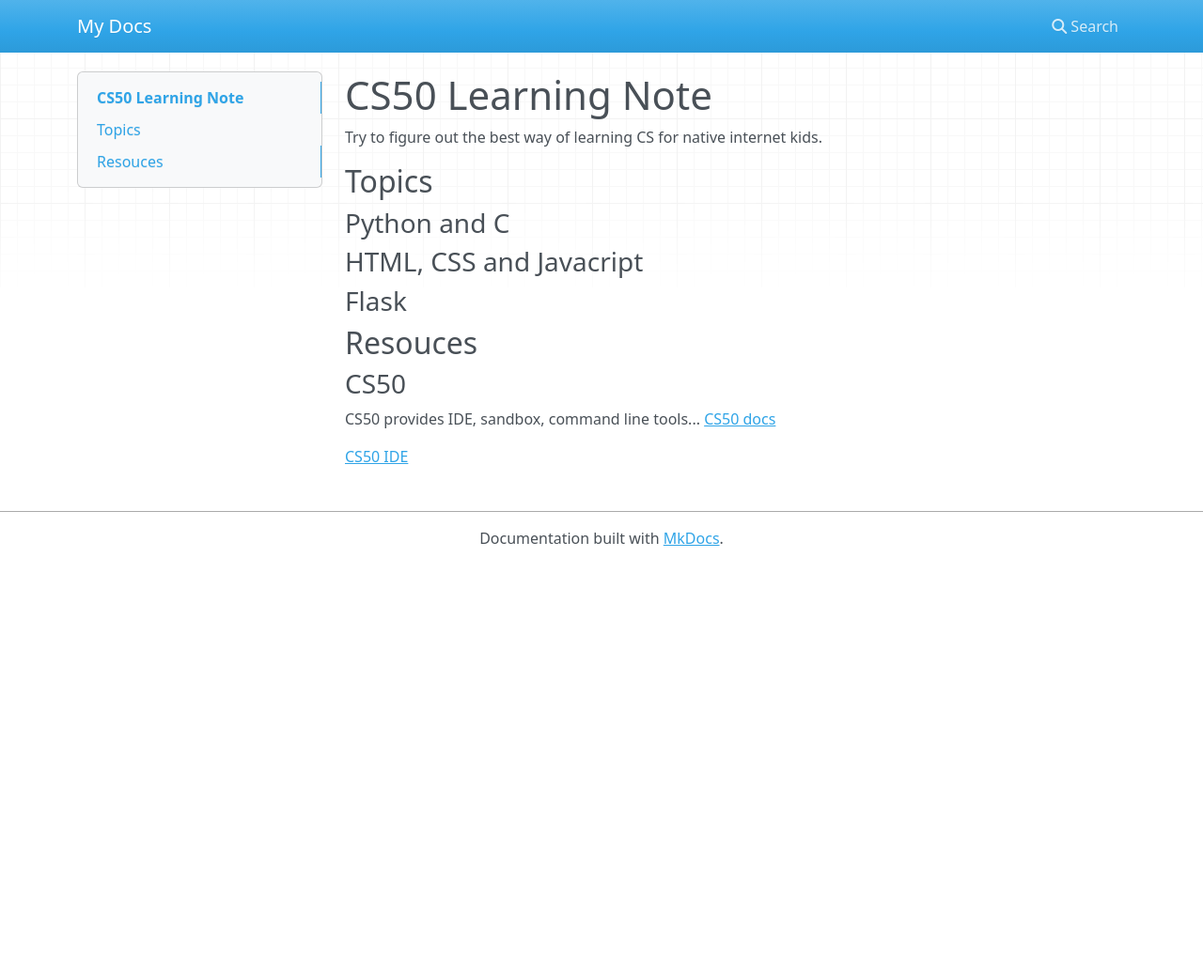
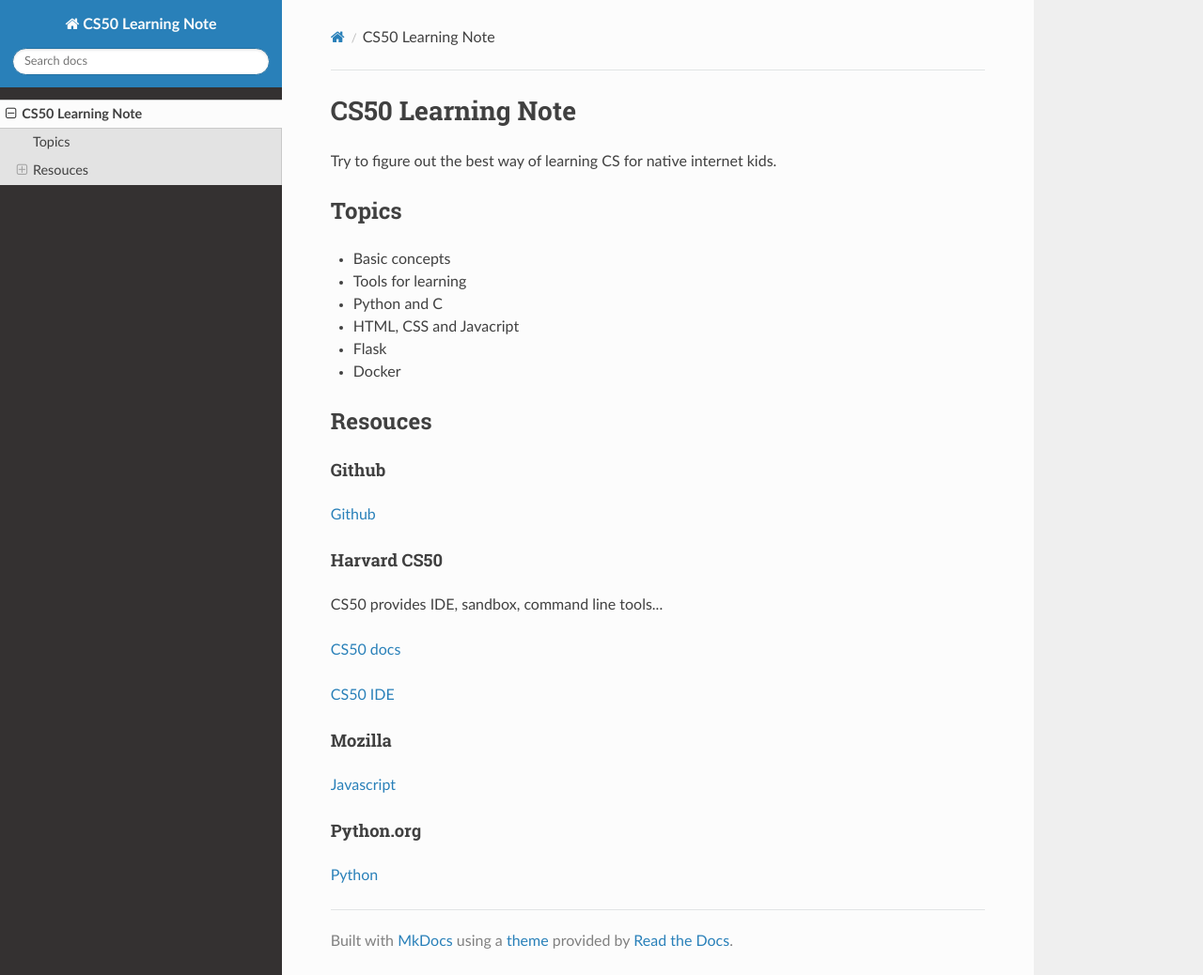
Before and after one commit to stevenlee/cs50, an MkDocs documentation site: the page built from docs/index.md, in a window 1280 px wide and 1038 px high. Shown: the whole window at 94% size. Built offline with MkDocs 1.6.1, drawn with Linux system fonts in a browser that asks for light colours; nearby versions of some CDN libraries.

Commit message:
change theme to readthedocs

```diff
--- a/docs/index.md
+++ b/docs/index.md
@@ -4,18 +4,31 @@ Try to figure out the best way of learning CS for native internet kids.
 
 ## Topics
 
-### Python and C
-
-### HTML, CSS and Javacript
-
-### Flask
-
+- Basic concepts
+- Tools for learning
+- Python and C
+- HTML, CSS and Javacript
+- Flask
+- Docker
 
 ## Resouces
 
-### CS50
+#### Github
+
+[Github](https://github.com/)
+
+#### Harvard CS50
 
 CS50 provides IDE, sandbox, command line tools...
+
 [CS50 docs](https://cs50.readthedocs.io/)
 
 [CS50 IDE](https://ide.cs50.io/)
+
+#### Mozilla
+
+[Javascript](https://developer.mozilla.org/en-US/docs/Web/JavaScript)
+
+#### Python.org
+
+[Python](https://www.python.org/)
--- a/mkdocs.yml
+++ b/mkdocs.yml
@@ -1 +1,2 @@
-site_name: My Docs
+site_name: CS50 Learning Note
+theme: readthedocs
```
